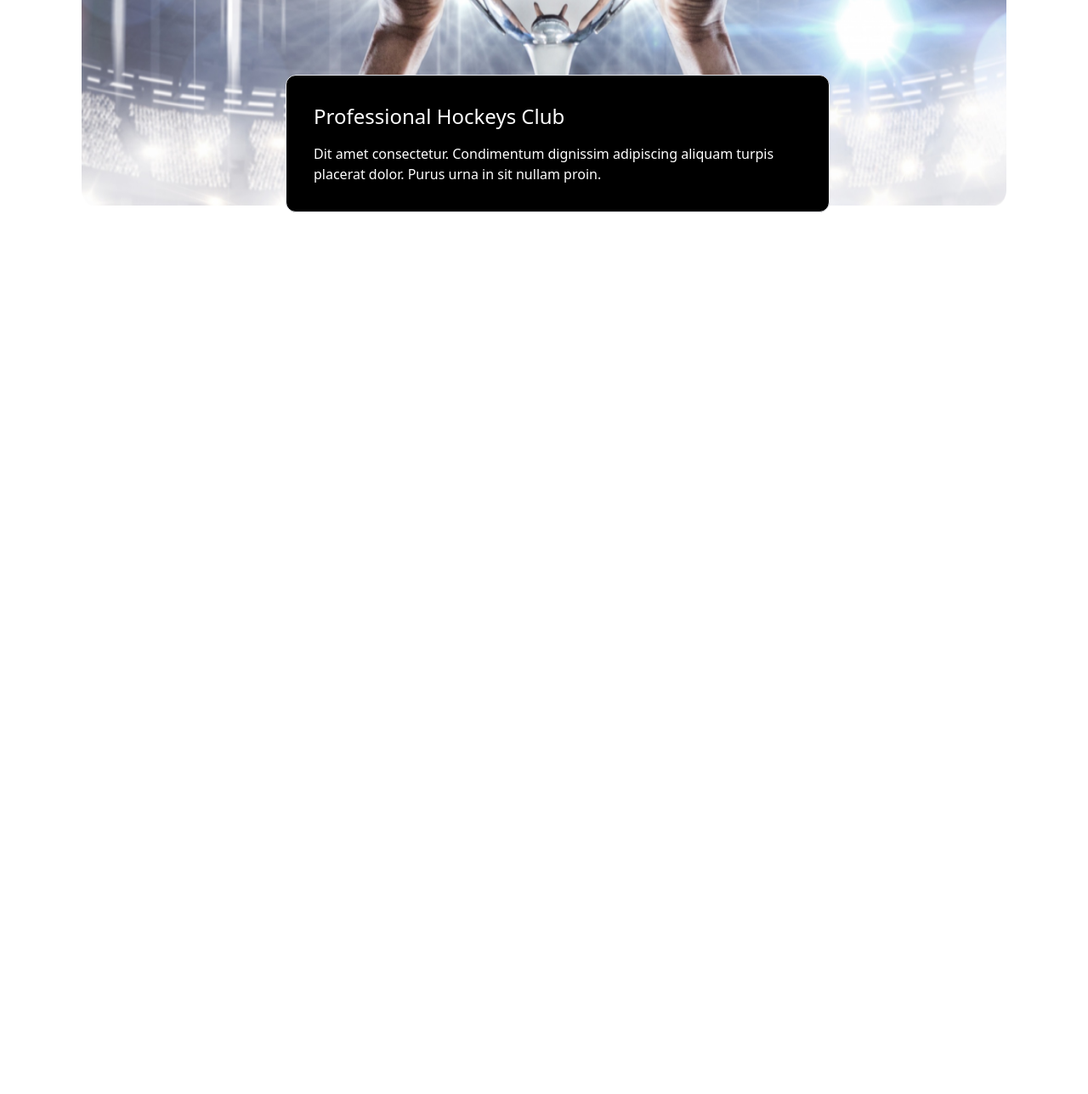
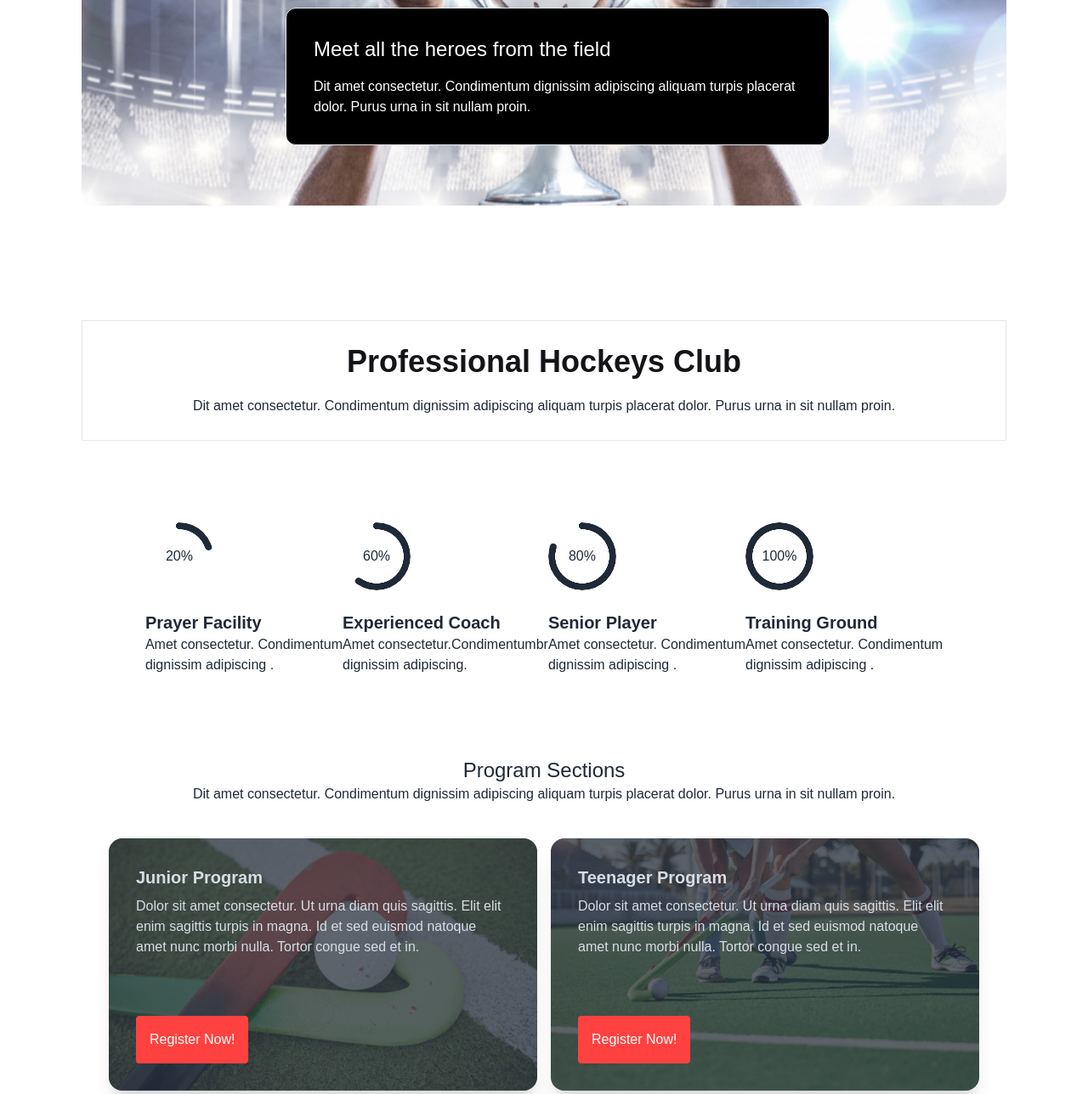
Before and after one commit to Sabujatiq/hockey-website-with-daisyui, a plain HTML site: page index.html in a window 1280 px wide. Shown: the part 500-1788 px from the top of the page at 85% size. Before the commit the page ends 800 px from the top, so only its background shows below. Drawn offline with nearby package versions, Linux system fonts and the light colour scheme.

Commit message:
added program section

```diff
--- a/index.html
+++ b/index.html
@@ -1,3 +1,4 @@
+
 <!DOCTYPE html>
 <html lang="en">
 <head>
@@ -6,6 +7,17 @@
     <title>My Hockey website</title>
     <link href="https://cdn.jsdelivr.net/npm/daisyui@4.6.0/dist/full.min.css" rel="stylesheet" type="text/css" />
     <script src="https://cdn.tailwindcss.com"></script>
+
+    <style>
+    *{
+      @import url('https://fonts.googleapis.com/css2?family=Manrope:wght@400;500;600;700;800&display=swap');
+    }
+    *{
+      font-family: 'Manrope', sans-serif;
+    }
+
+      </style>
+
 </head>
 <body>
     <header class=" container mx-auto lg:px-24 py-8">
@@ -71,8 +83,8 @@
             </div>
 
           </div>
-          <div class="absolute border w-1/2 px-8 py-8 bg-black text-white rounded-xl translate-x-60 -translate-y-40">
-            <h3 class="text-2xl  font-extrebold">Professional Hockeys Club</h3>
+          <div class="absolute border w-1/2 px-8 py-8 bg-black text-white rounded-xl translate-x-60 -translate-y-60">
+            <h3 class="text-2xl  font-extrebold">Meet all the heroes from the field</h3>
             <p class="font-medium mt-4">Dit amet consectetur. Condimentum dignissim adipiscing aliquam turpis placerat dolor.
                  Purus urna in sit nullam proin. </p>
           </div>
@@ -80,6 +92,99 @@
 
     </header>
     <main>
+        <section class="border mx-auto mt-24 lg:mx-24 my24" >
+          <div class="items-center pt-7 pb-7 justify-center">
+            <h2 class="font-extrabold text-4xl text-center text-[#131318] ">Professional Hockeys Club</h2>
+            <p class="font-medium text-[#13131899 text-center pt-5 ]">Dit amet consectetur. Condimentum dignissim adipiscing aliquam turpis placerat dolor.
+               Purus urna in sit nullam proin. </p>
+          </div>
+
+
+        </section>
+        <section class="my-24 lg:">
+          <div class="flex justify-center">
+            <div class=" justify-center">
+              <div class="radial-progress" style="--value:20;" role="progressbar">20%</div>
+              <h3 class="font-semibold text-xl mt-6">Prayer Facility</h3>
+              <p class="font-normal ">Amet consectetur. Condimentum <br>
+                dignissim adipiscing .</p>
+            </div>
+            <div>
+              <div class="radial-progress" style="--value:60;" role="progressbar">60%</div>
+              <h3 class="font-semibold text-xl mt-6">Experienced Coach</h3>
+              <p class="font-normal ">Amet consectetur.Condimentumbr <br>
+                 dignissim adipiscing.</p>
+            </div>
+           <div>
+            <div class="radial-progress" style="--value:80;" role="progressbar">80%</div>
+            <h3 class="font-semibold text-xl mt-6">Senior Player</h3>
+              <p class="font-normal ">Amet consectetur. Condimentum <br>
+                dignissim adipiscing .</p>
+           </div>
+           <div>
+            <div class="radial-progress" style="--value:100;" role="progressbar">100%</div>
+            <h3 class="font-semibold text-xl mt-6">Training Ground</h3>
+              <p class="font-normal ">Amet consectetur. Condimentum <br>
+                dignissim adipiscing .</p>
+           </div>
+            </div>
+          </div>
+        </section>
+        <!--section grid-->
+        <section class="w-4/5 mx-auto">
+          <div class="mx-auto my-10">
+            <h3 class="text-2xl text-center">Program Sections</h3>
+            <p class="text-center ">Dit amet consectetur. Condimentum dignissim adipiscing aliquam turpis placerat dolor. Purus urna in sit nullam proin. </p>
+          </div>
+          <div class="grid grid-cols-2 grid-rows-3 gap-4">
+          <div class="">
+            <div class="card w-full bg-base-100 shadow-xl image-full col-span-1 row-span-1">
+              <figure><img src="Images/2.png" alt="Shoes" /></figure>
+              <div class="card-body">
+                <h2 class="card-title">Junior Program</h2>
+                <p>Dolor sit amet consectetur. Ut urna diam quis sagittis. Elit elit
+                  enim sagittis turpis in magna. Id et sed euismod natoque amet nunc morbi nulla. Tortor congue sed et in.</p>
+                <div class="card-actions justify-start">
+                  <button class="text-white font-normal p-4 bg-[#FF4240] rounded">Register Now!</button>
+                </div>
+              </div>
+            </div>
+
+          </div>
+          <div  class="col-span-1 row-span-1">
+            <div class="card w-full bg-base-100 shadow-xl image-full ">
+              <figure><img src="Images/3.png" alt="Shoes" /></figure>
+              <div class="card-body">
+                <h2 class="card-title">Teenager Program</h2>
+                <p>Dolor sit amet consectetur. Ut urna diam quis sagittis. Elit elit
+                  enim sagittis turpis in magna. Id et sed euismod natoque amet nunc morbi nulla. Tortor congue sed et in.</p>
+                <div class="card-actions justify-start">
+                  <button class="text-white font-normal p-4 bg-[#FF4240] rounded">Register Now!</button>
+                </div>
+              </div>
+            </div>
+
+          </div>
+          <div class="col-span-2 row-span-2">
+            <div class="card w-full bg-base-100 shadow-xl image-full">
+              <figure><img src="Images/4.png" alt="Shoes" /></figure>
+              <div class="card-body mt-24">
+                <h2 class="card-title">Professional Program</h2>
+                <p>IDolor sit amet consectetur. Ut urna diam quis sagittis. Elit elit
+                  enim sagittis turpis in magna. Id et sed euismod natoque amet nunc morbi nulla. Tortor congue sed et in.</p>
+                <div class="card-actions justify-start">
+                  <button class="text-white font-normal p-4 bg-[#FF4240] rounded">Register Now!</button>
+                </div>
+              </div>
+            </div>
+
+          </div>
+
+
+          </div>
+
+        </section>
+
 
     </main>
     <footer>
```
